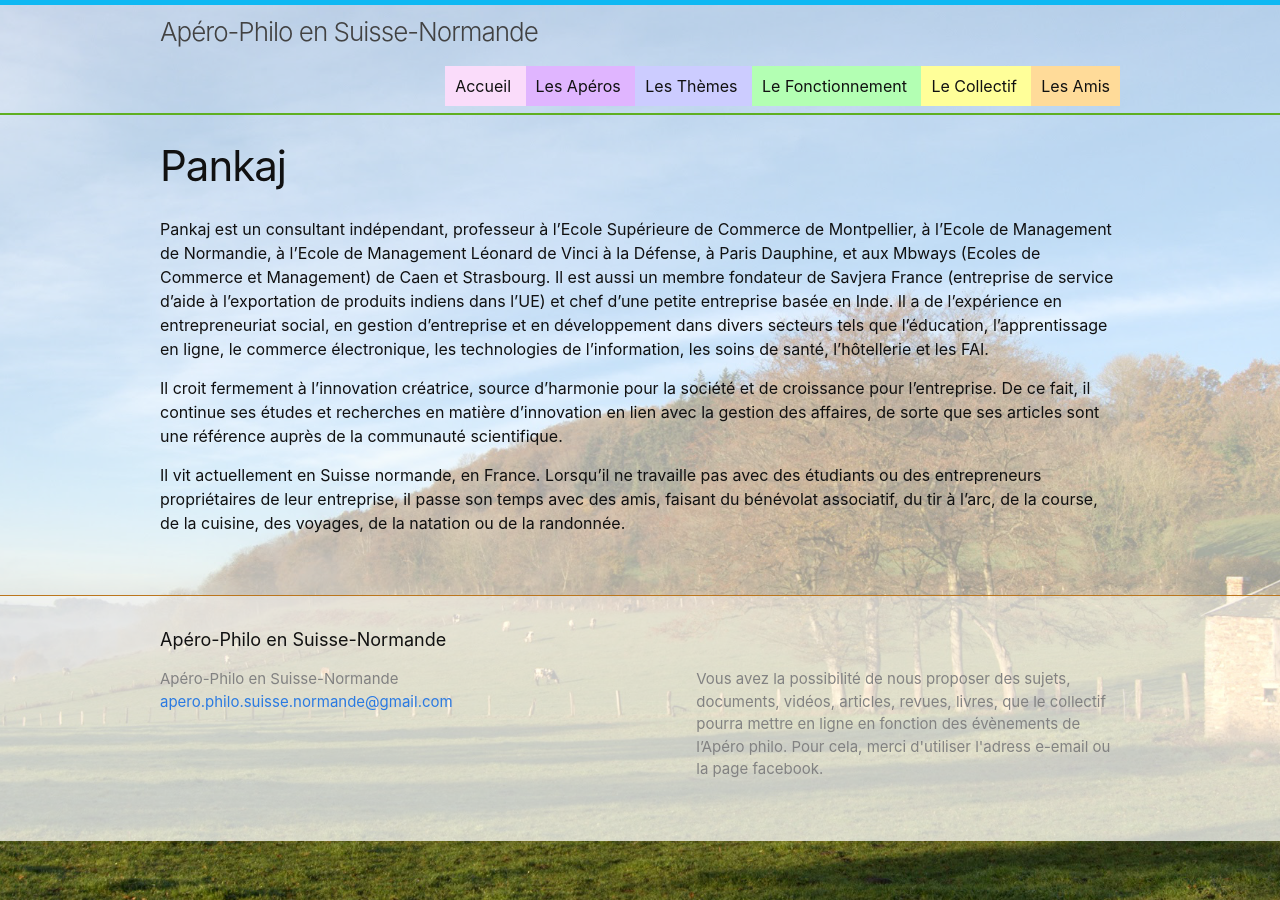
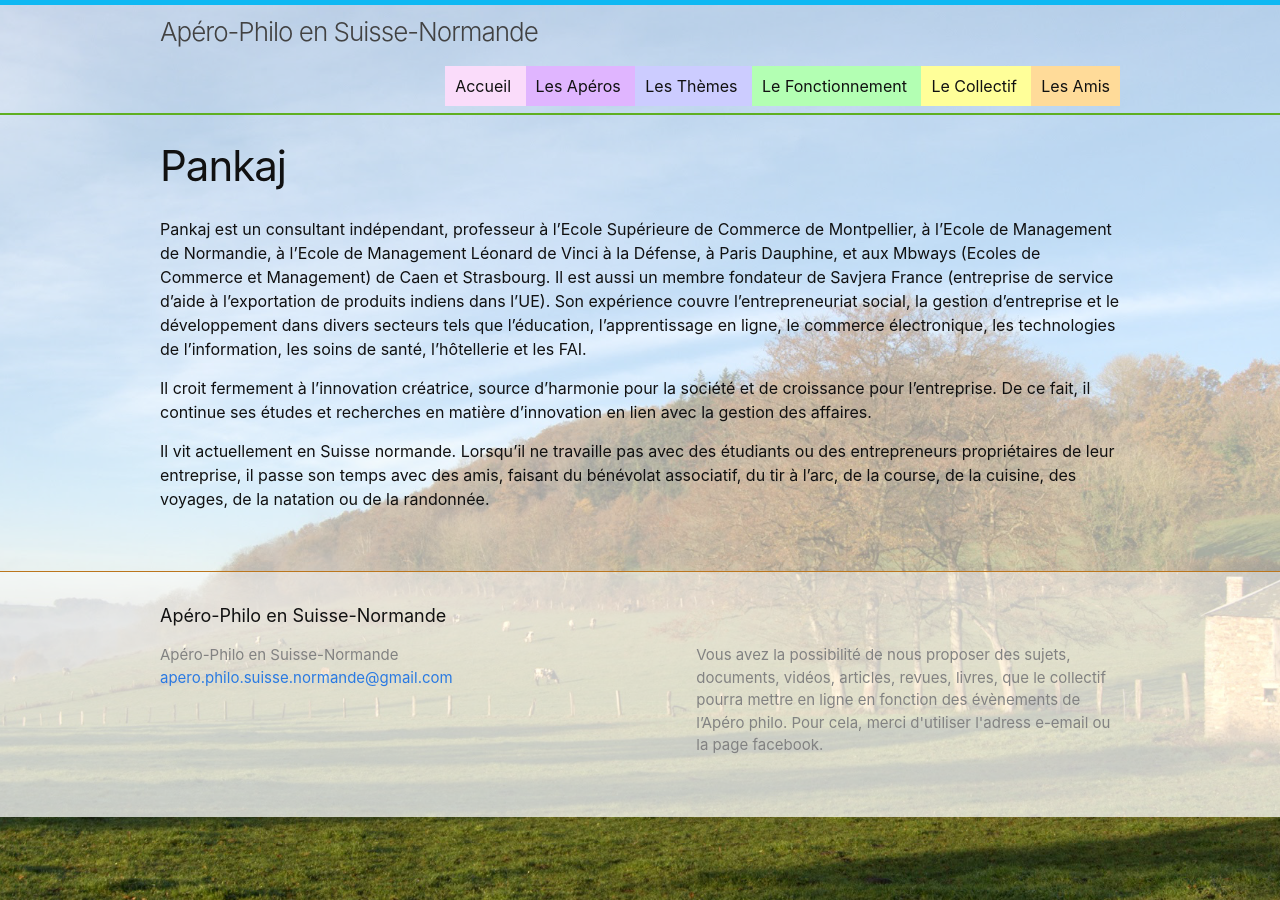
Before and after one commit to aperophilo/apero-philo-suisse-normande.github.io, a Jekyll site: the page built from collections/_members/pankaj.md, in a window 1280 px wide. Built offline with Jekyll 4.4.1, drawn with Linux system fonts in a browser that asks for light colours.

Commit message:
Update pankaj.md

```diff
--- a/collections/_members/pankaj.md
+++ b/collections/_members/pankaj.md
@@ -8,8 +8,8 @@ picture: documents/pankaj.jpg
 phone: 06 46 67 70 97
 ---
 
-Pankaj est un consultant indépendant, professeur à l’Ecole Supérieure de Commerce de Montpellier, à l’Ecole de Management de Normandie, à l’Ecole de Management Léonard de Vinci à la Défense, à Paris Dauphine, et aux Mbways (Ecoles de Commerce et Management) de Caen et Strasbourg. Il est aussi un membre fondateur de Savjera France (entreprise de service d’aide à l’exportation de produits indiens dans l’UE) et chef d’une petite entreprise basée en Inde. Il a de l’expérience en entrepreneuriat social, en gestion d’entreprise et en développement dans divers secteurs tels que l’éducation, l’apprentissage en ligne, le commerce électronique, les technologies de l’information, les soins de santé, l’hôtellerie et les FAI.
+Pankaj est un consultant indépendant, professeur à l’Ecole Supérieure de Commerce de Montpellier, à l’Ecole de Management de Normandie, à l’Ecole de Management Léonard de Vinci à la Défense, à Paris Dauphine, et aux Mbways (Ecoles de Commerce et Management) de Caen et Strasbourg. Il est aussi un membre fondateur de Savjera France (entreprise de service d’aide à l’exportation de produits indiens dans l’UE). Son expérience couvre l'entrepreneuriat social, la gestion d’entreprise et le développement dans divers secteurs tels que l’éducation, l’apprentissage en ligne, le commerce électronique, les technologies de l’information, les soins de santé, l’hôtellerie et les FAI.
 
-Il croit fermement à l’innovation créatrice, source d’harmonie pour la société et de croissance pour l’entreprise. De ce fait, il continue ses études et recherches en matière d’innovation en lien avec la gestion des affaires, de sorte que ses articles sont une référence auprès de la communauté scientifique.
+Il croit fermement à l’innovation créatrice, source d’harmonie pour la société et de croissance pour l’entreprise. De ce fait, il continue ses études et recherches en matière d’innovation en lien avec la gestion des affaires.
 
-Il vit actuellement en Suisse normande, en France. Lorsqu’il ne travaille pas avec des étudiants ou des entrepreneurs propriétaires de leur entreprise, il passe son temps avec des amis, faisant du bénévolat associatif, du tir à l’arc, de la course, de la cuisine, des voyages, de la natation ou de la randonnée.
+Il vit actuellement en Suisse normande. Lorsqu’il ne travaille pas avec des étudiants ou des entrepreneurs propriétaires de leur entreprise, il passe son temps avec des amis, faisant du bénévolat associatif, du tir à l’arc, de la course, de la cuisine, des voyages, de la natation ou de la randonnée.
```
